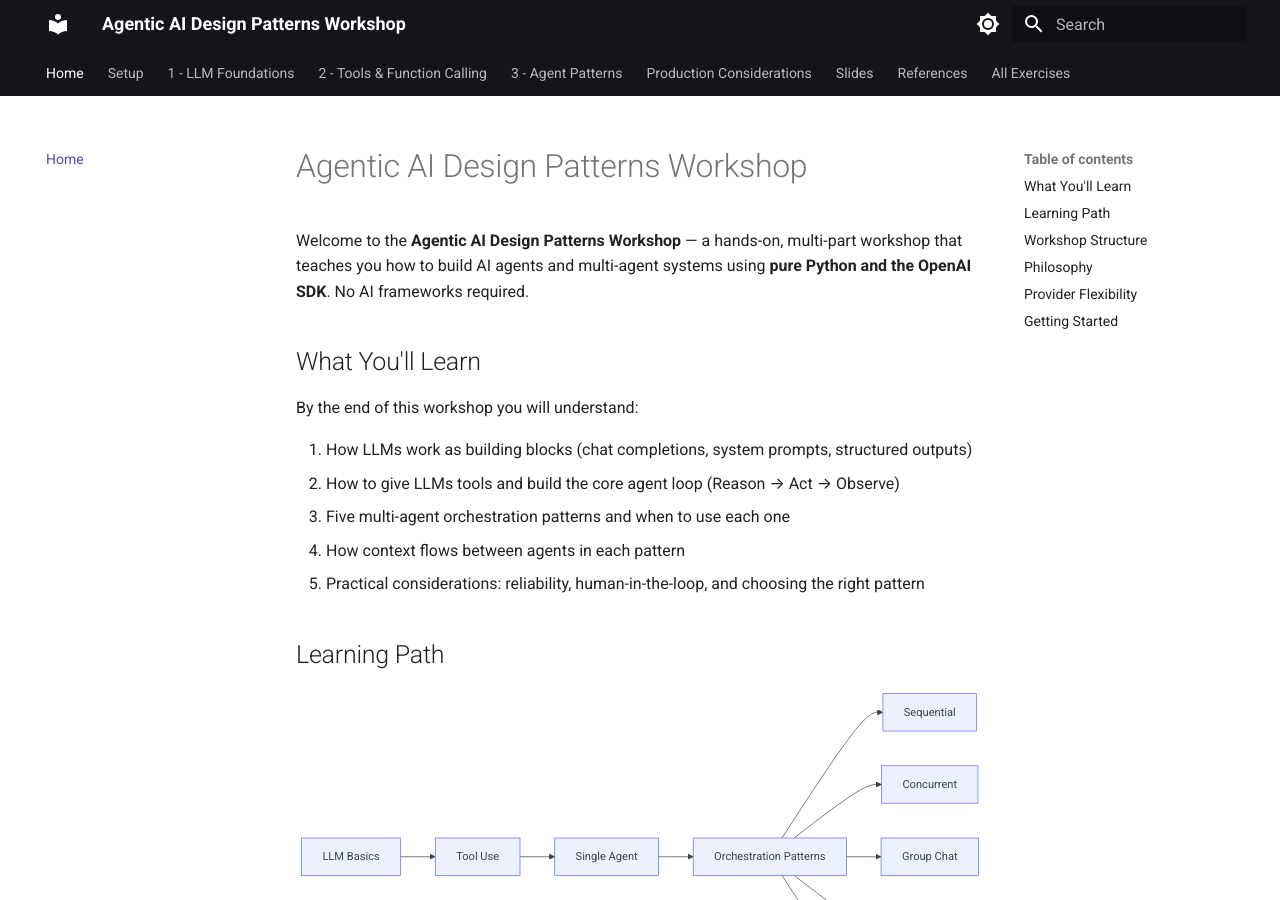
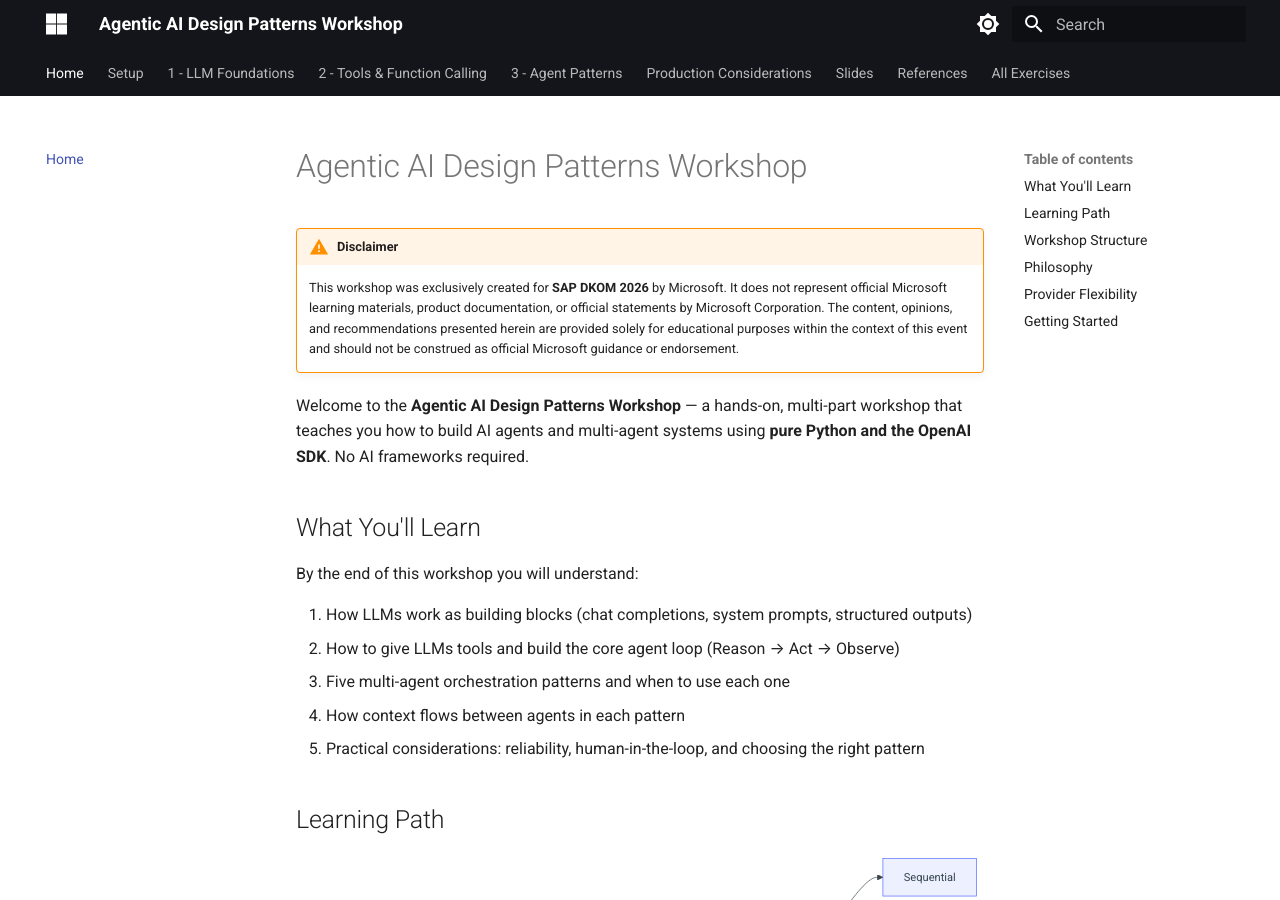
Before and after one commit to jeffrey-groneberg/AI_Workshop_Agentic_Patterns, an MkDocs documentation site: the page built from docs/index.md, in a window 1280 px wide and 900 px high. Built offline with MkDocs 1.6.1 and Material for MkDocs 9.7.7, drawn with Linux system fonts in a browser that asks for light colours; some of the changed text lies outside the part shown.

Commit message:
Add Microsoft icon, SAP DKOM 2026 disclaimer, and copyright footer

```diff
--- a/docs/index.md
+++ b/docs/index.md
@@ -1,4 +1,7 @@
 # Agentic AI Design Patterns Workshop
+
+!!! warning "Disclaimer"
+    This workshop was exclusively created for **SAP DKOM 2026** by Microsoft. It does not represent official Microsoft learning materials, product documentation, or official statements by Microsoft Corporation. The content, opinions, and recommendations presented herein are provided solely for educational purposes within the context of this event and should not be construed as official Microsoft guidance or endorsement.
 
 Welcome to the **Agentic AI Design Patterns Workshop** — a hands-on, multi-part workshop that teaches you how to build AI agents and multi-agent systems using **pure Python and the OpenAI SDK**. No AI frameworks required.
 
--- a/mkdocs.yml
+++ b/mkdocs.yml
@@ -4,6 +4,8 @@
 
 theme:
   name: material
+  icon:
+    logo: fontawesome/brands/microsoft
   palette:
     - scheme: default
       primary: black
@@ -24,6 +26,10 @@
     - search.highlight
     - content.code.copy
     - content.tabs.link
+
+copyright: >
+  &copy; 2026 Microsoft Corporation — Built exclusively for SAP DKOM 2026.
+  This workshop does not constitute official Microsoft documentation, training materials, or product guidance.
 
 markdown_extensions:
   - admonition
```
